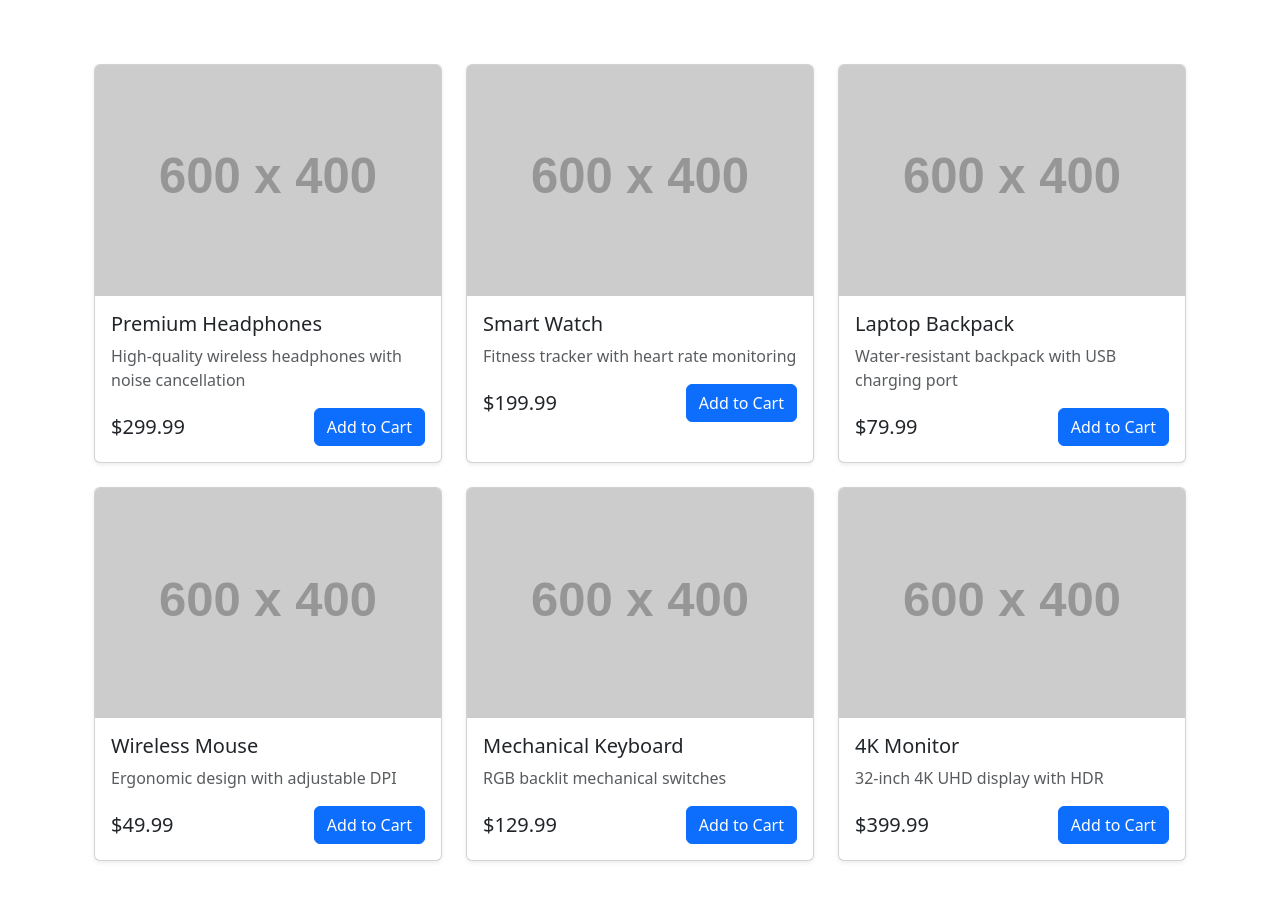
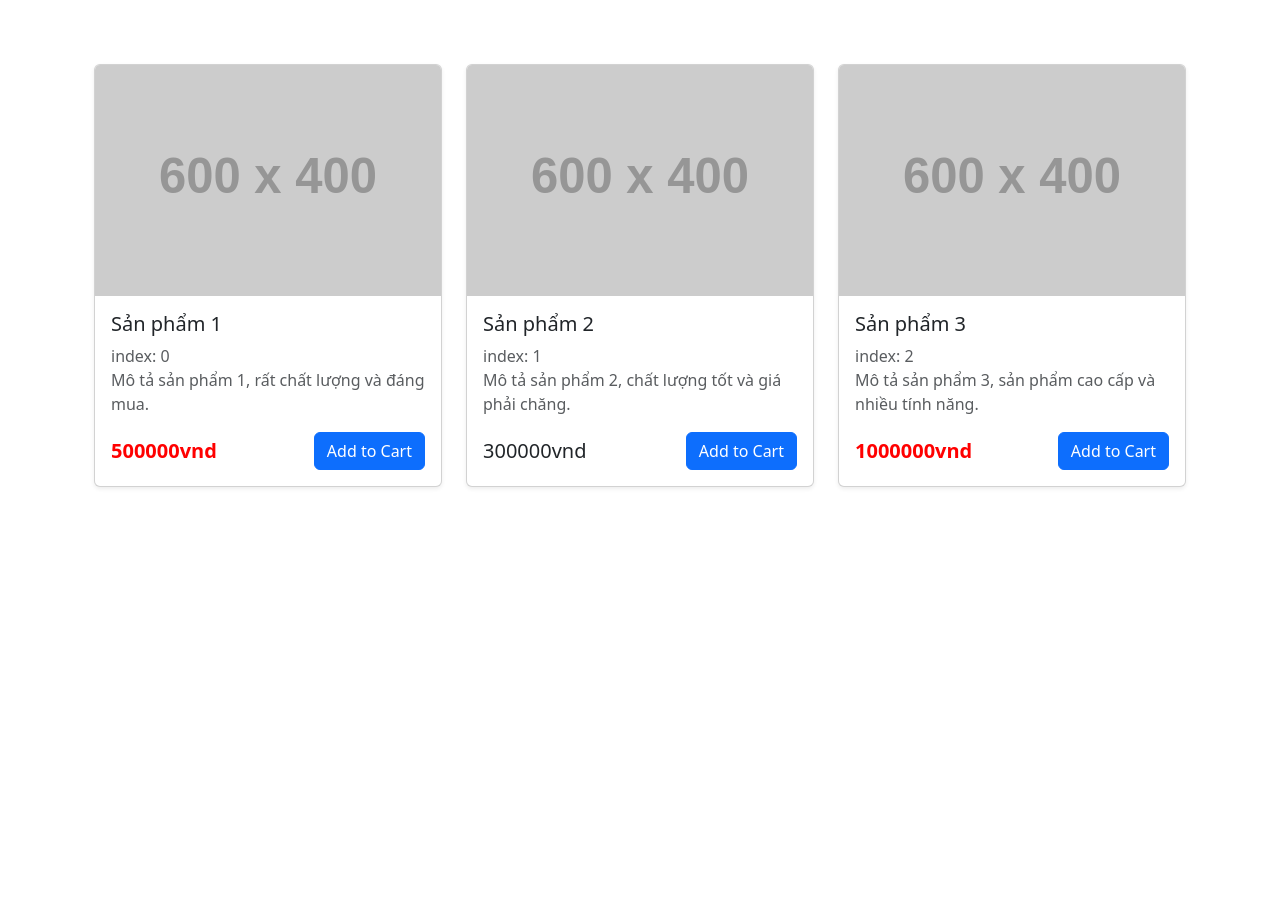
Before and after one commit to tomnyson/vue-frontend, a Vue app in the folder vue-shop/: page / in a window 1280 px wide. Shown: the top 900 px of the page. After the commit the page ends 800 px from the top, so only its background shows below. Built offline with nearby package versions, Linux system fonts and the light colour scheme.

Commit message:
init source

```diff
--- a/vue-shop/src/components/ProductList.vue
+++ b/vue-shop/src/components/ProductList.vue
@@ -1,91 +1,50 @@
-<script setup></script>
+<script setup>
+import { reactive,ref } from "vue";
+const products = reactive([
+  {
+    id: 1,
+    name: "Sản phẩm 1",
+    description: "Mô tả sản phẩm 1, rất chất lượng và đáng mua.",
+    price: 500000,
+    image: "http://picsum.photos/id/1/300/300",
+  },
+  {
+    id: 2,
+    name: "Sản phẩm 2",
+    description: "Mô tả sản phẩm 2, chất lượng tốt và giá phải chăng.",
+    price: 300000,
+    image: "http://picsum.photos/id/2/300/300",
+  },
+  {
+    id: 3,
+    name: "Sản phẩm 3",
+    description: "Mô tả sản phẩm 3, sản phẩm cao cấp và nhiều tính năng.",
+    price: 1000000,
+    image: "http://picsum.photos/id/3/300/300",
+  },
+]);
+
+const isDiscount = ref(false);
+</script>
 <template>
   <div class="container py-5">
     <div class="row row-cols-1 row-cols-md-2 row-cols-lg-3 g-4">
       <!-- Product 1 -->
-            <div class="col">
-                <div class="card h-100 shadow-sm">
-                    <img src="https://placehold.co/600x400" class="card-img-top" alt="Product 1">
+      <div class="col" v-for="(product, index) in products" :key="index">
+        <div  class="card h-100 shadow-sm">
+          <img
+            src="https://placehold.co/600x400"
+            class="card-img-top"
+            alt="Product 1"
+          />
           <div class="card-body">
-                        <h5 class="card-title">Premium   Headphones</h5>
-                        <p class="card-text text-muted">High-quality wireless headphones with noise cancellation</p>
+            <h5 class="card-title">{{ product.name }}</h5>
+            <p class="card-text text-muted">
+              index: {{ index }} <br/>
+             {{ product.description }}
+            </p>
             <div class="d-flex justify-content-between align-items-center">
-                            <span class="h5 mb-0">$299.99</span>
-                            <button class="btn btn-primary">Add to Cart</button>
-                        </div>
-                    </div>
-                </div>
-            </div>
-
-            <!-- Product 2 -->
-            <div class="col">
-                <div class="card h-100 shadow-sm">
-                    <img src="https://placehold.co/600x400" class="card-img-top" alt="Product 2">
-                    <div class="card-body">
-                        <h5 class="card-title">Smart Watch</h5>
-                        <p class="card-text text-muted">Fitness tracker with heart rate monitoring</p>
-                        <div class="d-flex justify-content-between align-items-center">
-                            <span class="h5 mb-0">$199.99</span>
-                            <button class="btn btn-primary">Add to Cart</button>
-                        </div>
-                    </div>
-                </div>
-            </div>
-
-            <!-- Product 3 -->
-            <div class="col">
-                <div class="card h-100 shadow-sm">
-                    <img src="https://placehold.co/600x400" class="card-img-top" alt="Product 3">
-                    <div class="card-body">
-                        <h5 class="card-title">Laptop Backpack</h5>
-                        <p class="card-text text-muted">Water-resistant backpack with USB charging port</p>
-                        <div class="d-flex justify-content-between align-items-center">
-                            <span class="h5 mb-0">$79.99</span>
-                            <button class="btn btn-primary">Add to Cart</button>
-                        </div>
-                    </div>
-                </div>
-            </div>
-
-            <!-- Product 4 -->
-            <div class="col">
-                <div class="card h-100 shadow-sm">
-                    <img src="https://placehold.co/600x400" class="card-img-top" alt="Product 4">
-                    <div class="card-body">
-                        <h5 class="card-title">Wireless Mouse</h5>
-                        <p class="card-text text-muted">Ergonomic design with adjustable DPI</p>
-                        <div class="d-flex justify-content-between align-items-center">
-                            <span class="h5 mb-0">$49.99</span>
-                            <button class="btn btn-primary">Add to Cart</button>
-                        </div>
-                    </div>
-                </div>
-            </div>
-
-            <!-- Product 5 -->
-            <div class="col">
-                <div class="card h-100 shadow-sm">
-                    <img src="https://placehold.co/600x400" class="card-img-top" alt="Product 5">
-                    <div class="card-body">
-                        <h5 class="card-title">Mechanical Keyboard</h5>
-                        <p class="card-text text-muted">RGB backlit mechanical switches</p>
-                        <div class="d-flex justify-content-between align-items-center">
-                            <span class="h5 mb-0">$129.99</span>
-                            <button class="btn btn-primary">Add to Cart</button>
-                        </div>
-                    </div>
-                </div>
-            </div>
-
-            <!-- Product 6 -->
-            <div class="col">
-                <div class="card h-100 shadow-sm">
-                    <img src="https://placehold.co/600x400" class="card-img-top" alt="Product 6">
-                    <div class="card-body">
-                        <h5 class="card-title">4K Monitor</h5>
-                        <p class="card-text text-muted">32-inch 4K UHD display with HDR</p>
-                        <div class="d-flex justify-content-between align-items-center">
-                            <span class="h5 mb-0">$399.99</span>
+              <span :class="['h5', 'mb-0', {sale: product.price > 300000}]">{{ product.price }}vnd</span>
               <button class="btn btn-primary">Add to Cart</button>
             </div>
           </div>
@@ -94,3 +53,9 @@
     </div>
   </div>
 </template>
+<style scoped>
+    .sale {
+        color: red;
+        font-weight: bold;
+    }
+</style>
```
Lines whose indentation alone changed are shown as unchanged.
